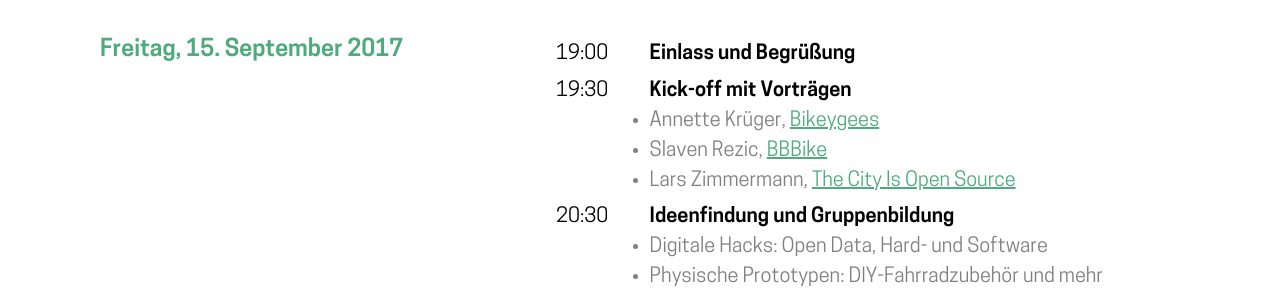
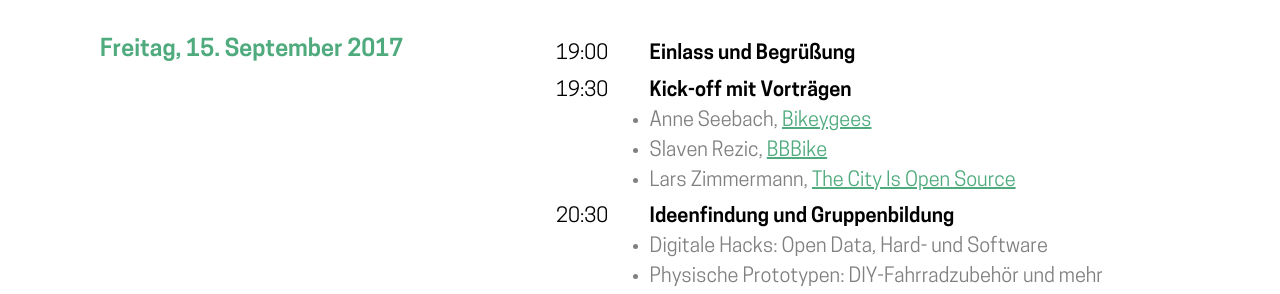
Before and after one commit to sjockers/cyclehackberlin.de, a Jekyll site: the page built from mitmachen.md, in a window 1280 px wide and 900 px high, scrolled down 503 px. Shown: the part 149-443 px from the top of the window. Built offline with Jekyll 4.4.1, drawn with Linux system fonts in a browser that asks for light colours.

Commit message:
Fix Bikeygees speaker name.

```diff
--- a/mitmachen.md
+++ b/mitmachen.md
@@ -22,7 +22,7 @@ schedule:
     content: |
       <ul>
         <li>
-          Annette Krüger, <a href="http://bikeygees.org">Bikeygees</a>
+          Anne Seebach, <a href="http://bikeygees.org">Bikeygees</a>
         </li>
         <li>
           Slaven Rezic, <a href="http://www.bbbike.de">BBBike</a>
```
